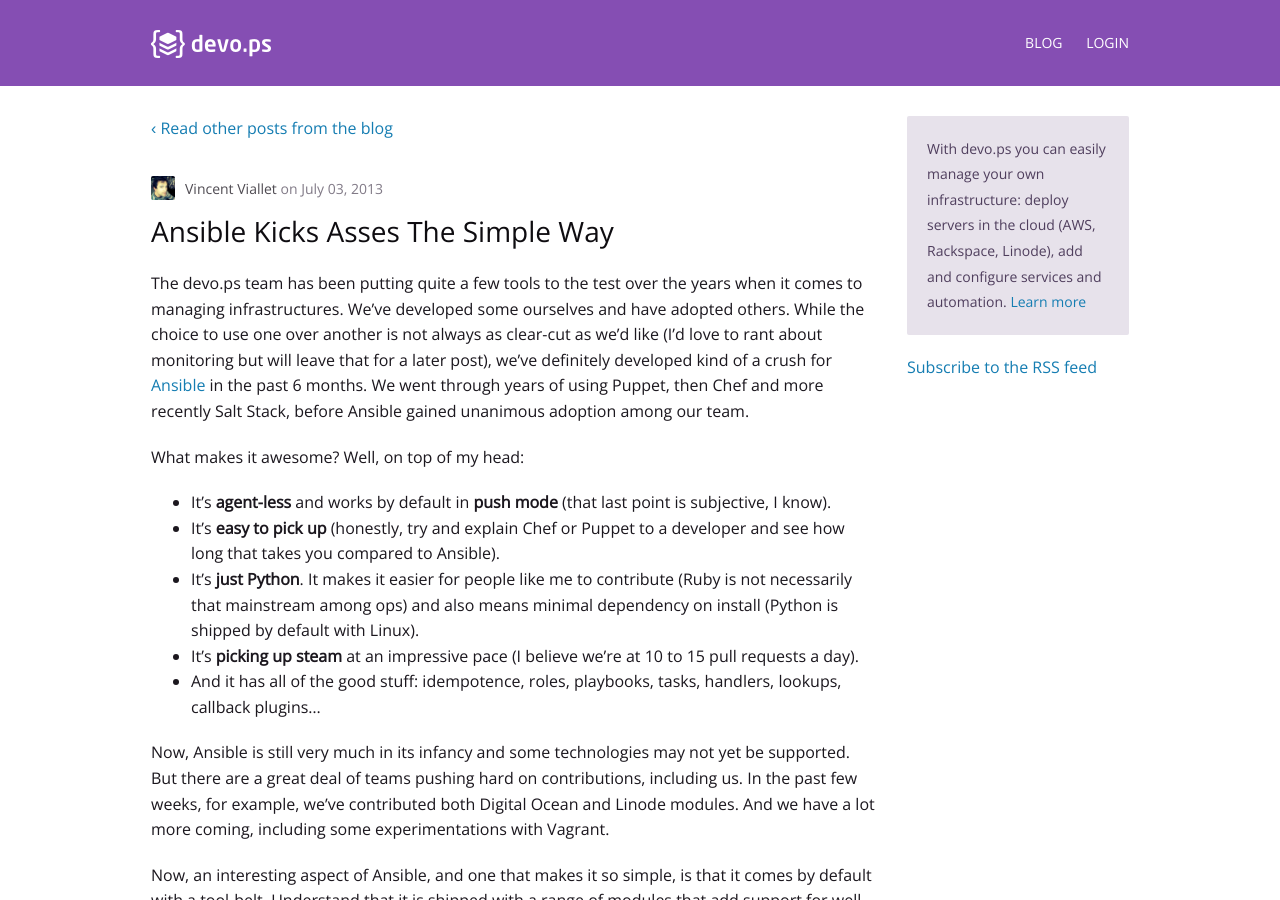
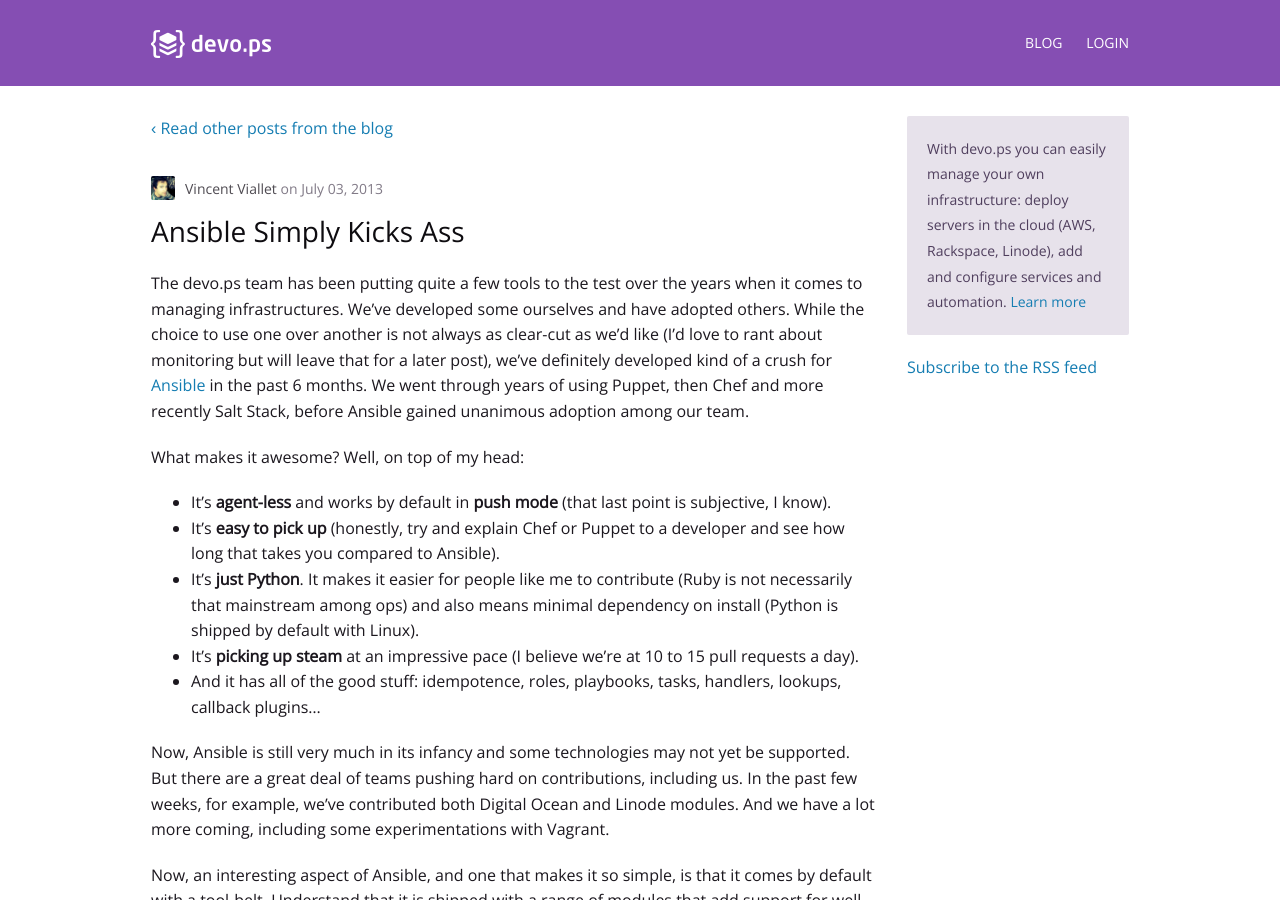
Before and after one commit to isabella232/devo-ps.github.io, a Jekyll site: the page built from _posts/blog/2013-07-03-ansible-simply-kicks-ass.md, in a window 1280 px wide and 900 px high. Built offline with Jekyll 4.4.1, drawn with Linux system fonts in a browser that asks for light colours; comment, search, counter and statistics services are not loaded.

Commit message:
Renaming and all

```diff
--- a/_posts/blog/2013-07-03-ansible-kicks-asses.md
+++ b/_posts/blog/2013-07-03-ansible-simply-kicks-ass.md
@@ -1,7 +1,7 @@
 ---
 published: true
 category: blog
-title: Ansible Kicks Asses The Simple Way
+title: Ansible Simply Kicks Ass
 author: vincent
 hn:
 
```
